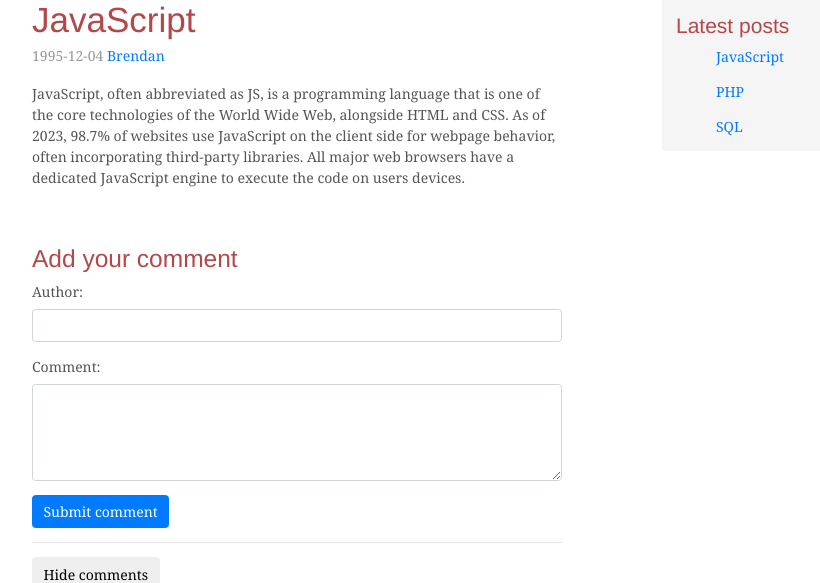
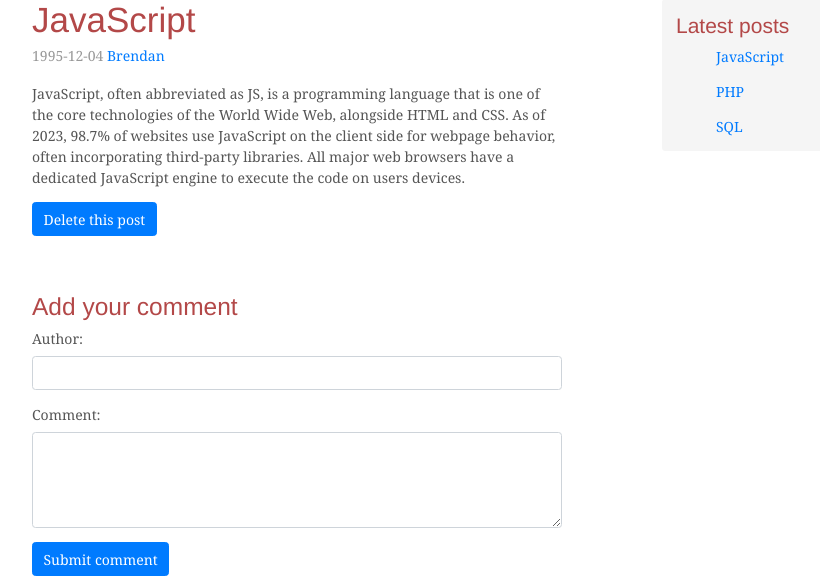
Before and after one commit to BiljanaDa/zavrsni-rad-ok, a PHP site: page /single-post.php?post_id=3 in a window 1280 px wide. Shown: the part 234-817 px from the top of the page, without its empty margins (203-1023 px from the left). Run offline with PHP 8.4, Linux system fonts and the light colour scheme; data comes from the database, SQL or seed files in the repository.

Commit message:
zadatak10

```diff
--- a/posts.php
+++ b/posts.php
@@ -4,7 +4,6 @@
 
 $sql = "SELECT * FROM posts ORDER BY created_at DESC";
 $posts = getData($sql, $connection, $fetchAll = true);
-
 
 foreach ($posts as $post) { ?>
 
--- a/single-post.php
+++ b/single-post.php
@@ -30,10 +30,19 @@
                 <p>
                     <?= $post['body'] ?>
                 </p>
+                <button class="btn btn-primary" onclick="Delete()">Delete this post</button>
             </div>
             <?php include('comments.php') ?>
         </div>
             <?php include('sidebar.php'); ?>
 </main>
+<script>
+   function Delete() {
+    var post_id = <?= $post['id']; ?>;
+    if (confirm("Are you sure you want to delete this post?")) {
+        window.location.href = "delete-post.php?post_id=" + post_id;
+    }
+}
+</script>
 
 <?php include('footer.php') ?>
```
Also changed, not shown: delete-post.php (added, +25 -0 lines).
